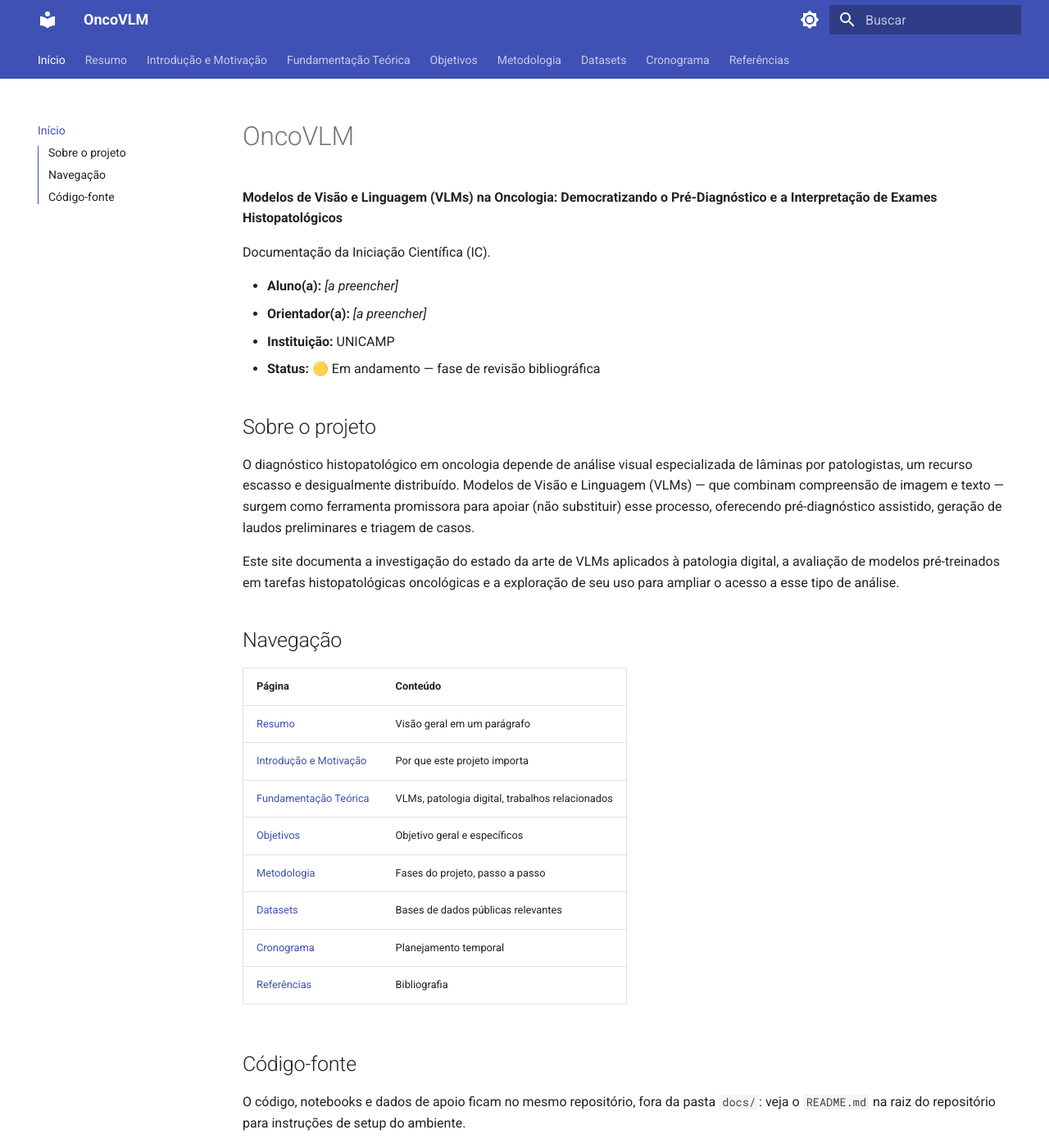
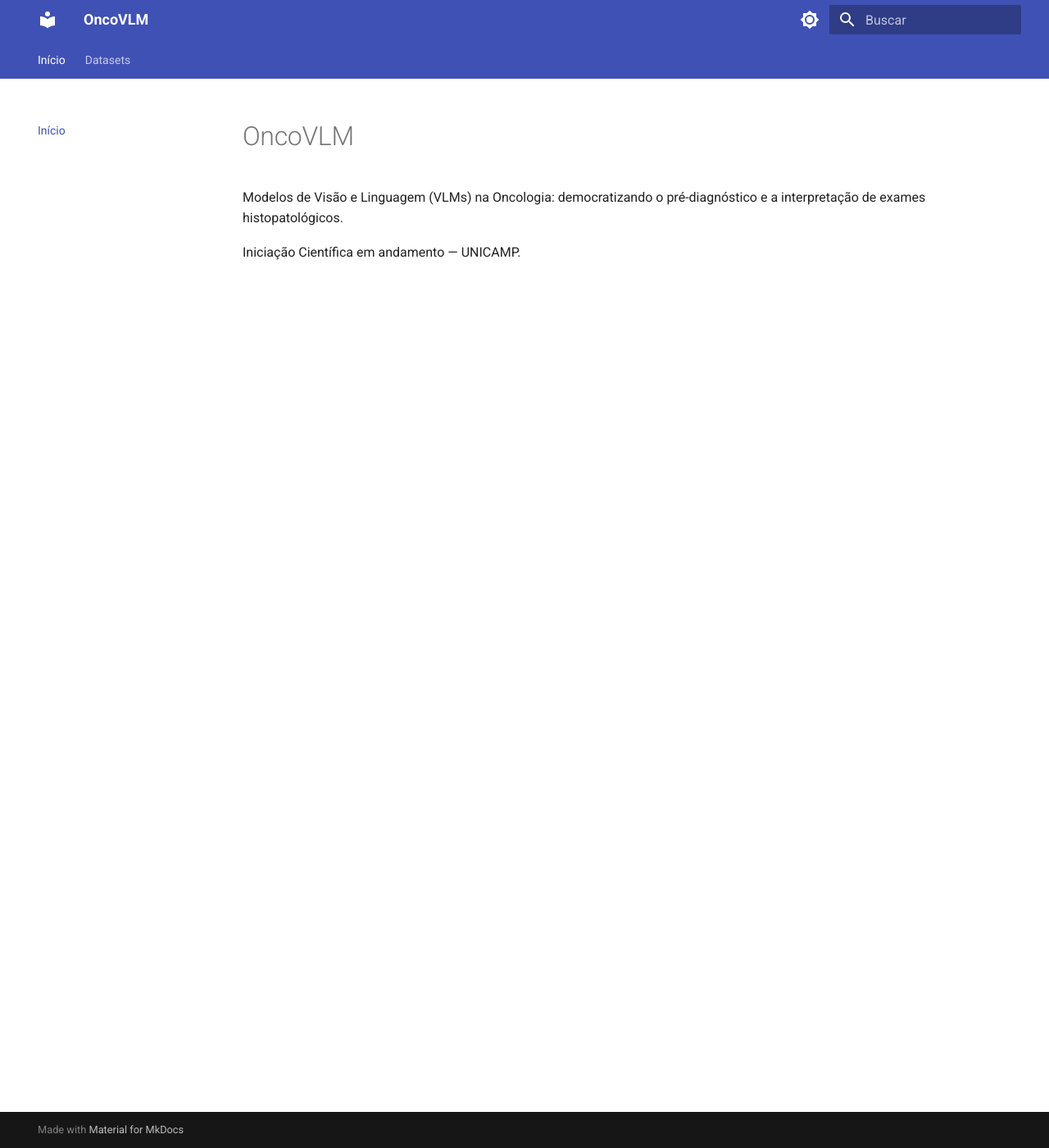
Before and after one commit to medeirosdev/pesquisa-vlm-oncologia-ic, an MkDocs documentation site: the page built from docs/index.md, in a window 1280 px wide and 1400 px high. Shown: the whole window at 82% size. Built offline with MkDocs 1.6.1 and Material for MkDocs 9.7.7, drawn with Linux system fonts in a browser that asks for light colours.

Commit message:
reduce mkdocs to two pages: inicio e datasets

```diff
--- a/docs/index.md
+++ b/docs/index.md
@@ -1,33 +1,5 @@
 # OncoVLM
 
-**Modelos de Visão e Linguagem (VLMs) na Oncologia: Democratizando o Pré-Diagnóstico e a Interpretação de Exames Histopatológicos**
+Modelos de Visão e Linguagem (VLMs) na Oncologia: democratizando o pré-diagnóstico e a interpretação de exames histopatológicos.
 
-Documentação da Iniciação Científica (IC).
-
-- **Aluno(a):** _[a preencher]_
-- **Orientador(a):** _[a preencher]_
-- **Instituição:** UNICAMP
-- **Status:** 🟡 Em andamento — fase de revisão bibliográfica
-
-## Sobre o projeto
-
-O diagnóstico histopatológico em oncologia depende de análise visual especializada de lâminas por patologistas, um recurso escasso e desigualmente distribuído. Modelos de Visão e Linguagem (VLMs) — que combinam compreensão de imagem e texto — surgem como ferramenta promissora para apoiar (não substituir) esse processo, oferecendo pré-diagnóstico assistido, geração de laudos preliminares e triagem de casos.
-
-Este site documenta a investigação do estado da arte de VLMs aplicados à patologia digital, a avaliação de modelos pré-treinados em tarefas histopatológicas oncológicas e a exploração de seu uso para ampliar o acesso a esse tipo de análise.
-
-## Navegação
-
-| Página | Conteúdo |
-|---|---|
-| [Resumo](00-resumo.md) | Visão geral em um parágrafo |
-| [Introdução e Motivação](01-introducao-motivacao.md) | Por que este projeto importa |
-| [Fundamentação Teórica](02-fundamentacao-teorica.md) | VLMs, patologia digital, trabalhos relacionados |
-| [Objetivos](03-objetivos.md) | Objetivo geral e específicos |
-| [Metodologia](04-metodologia.md) | Fases do projeto, passo a passo |
-| [Datasets](05-datasets.md) | Bases de dados públicas relevantes |
-| [Cronograma](06-cronograma.md) | Planejamento temporal |
-| [Referências](07-referencias.md) | Bibliografia |
-
-## Código-fonte
-
-O código, notebooks e dados de apoio ficam no mesmo repositório, fora da pasta `docs/`: veja o `README.md` na raiz do repositório para instruções de setup do ambiente.
+Iniciação Científica em andamento — UNICAMP.
--- a/mkdocs.yml
+++ b/mkdocs.yml
@@ -26,14 +26,7 @@ theme:
 
 nav:
   - Início: index.md
-  - Resumo: 00-resumo.md
-  - Introdução e Motivação: 01-introducao-motivacao.md
-  - Fundamentação Teórica: 02-fundamentacao-teorica.md
-  - Objetivos: 03-objetivos.md
-  - Metodologia: 04-metodologia.md
-  - Datasets: 05-datasets.md
-  - Cronograma: 06-cronograma.md
-  - Referências: 07-referencias.md
+  - Datasets: datasets.md
 
 markdown_extensions:
   - tables
```
Also changed, not shown: README.md (+14 -63 lines), docs/00-resumo.md (deleted, +0 -9 lines), docs/01-introducao-motivacao.md (deleted, +0 -37 lines), docs/02-fundamentacao-teorica.md (deleted, +0 -46 lines), docs/03-objetivos.md (deleted, +0 -20 lines), docs/04-metodologia.md (deleted, +0 -50 lines), docs/05-datasets.md (deleted, +0 -46 lines), docs/06-cronograma.md (deleted, +0 -23 lines), docs/07-referencias.md (deleted, +0 -32 lines), docs/datasets.md (added, +1 -0 lines).
